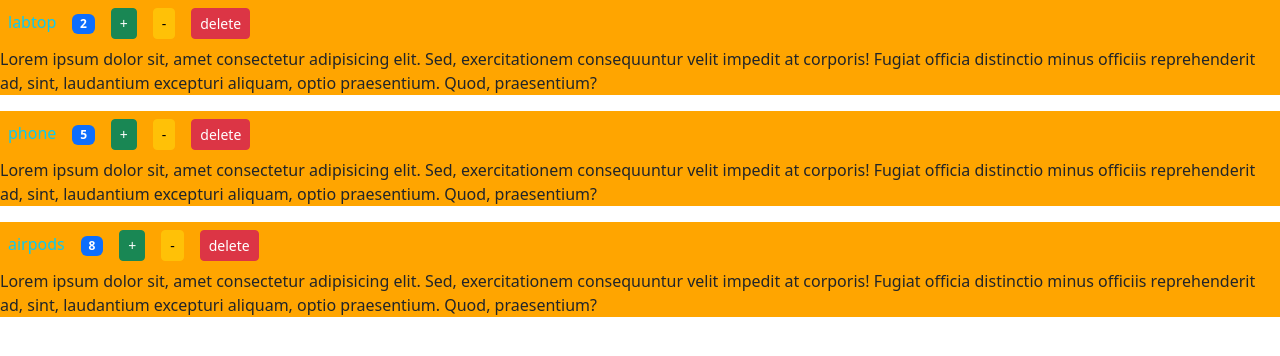
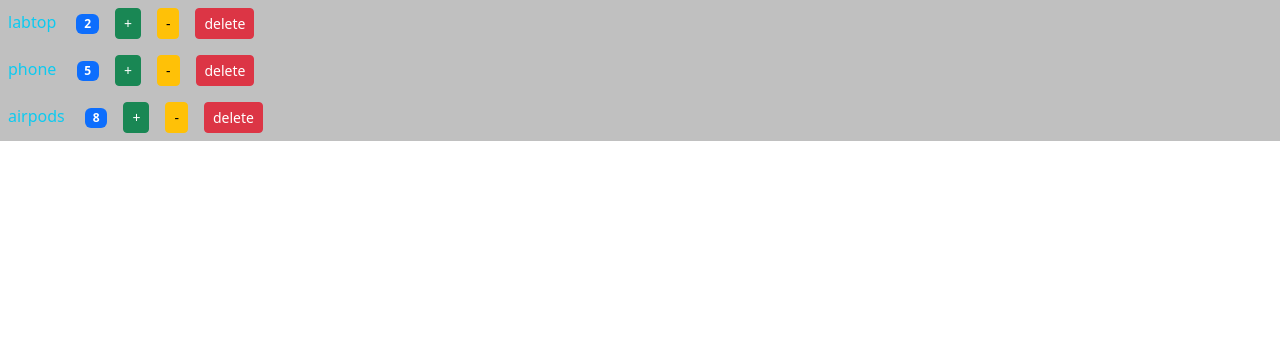
Before and after one commit to AmirTaki/react-toturial, a React (Create React App) app: page / in a window 1280 px wide. Shown: the top 356 px of the page. Built offline with nearby package versions, Linux system fonts and the light colour scheme.

Commit message:
change the State of the parent ClassComponent

```diff
--- a/src/components/functional/product.jsx
+++ b/src/components/functional/product.jsx
@@ -1,6 +1,6 @@
 import { useState } from "react";
 
-const Product = ({productName, count : propCount , children}) => {
+const Product = ({productName, count : propCount }) => {
 
     const [count, setCount] = useState(propCount)
 
@@ -19,7 +19,6 @@ const Product = ({productName, count : propCount , children}) => {
 
             <button onClick = {handelDelete} className='m-2 btn btn-sm btn-danger'>delete</button>
 
-            {children}
         </div>
 
       );
--- a/src/components/functional/products.jsx
+++ b/src/components/functional/products.jsx
@@ -14,9 +14,7 @@ const Products = () => {
     <>
        {products.map((p, index) => (
 
-            <Product key = {index} count = {p.count} productName = {p.productName}>
-                <p>Lorem ipsum dolor sit, amet consectetur adipisicing elit. Sed, exercitationem consequuntur velit impedit at corporis! Fugiat officia distinctio minus officiis reprehenderit ad, sint, laudantium excepturi aliquam, optio praesentium. Quod, praesentium?</p>
-            </Product>
+            <Product key = {index} count = {p.count} productName = {p.productName} />
        ))}
     </>
 
--- a/src/components/product.jsx
+++ b/src/components/product.jsx
@@ -12,7 +12,6 @@ class Product extends Component {
 
         return (
             <div style={{backgroundColor : 'silver'}}>
-                {/* <span className='m-2 text-info' > {this.props.productName} </span> */}
 
                 <span className='m-2 text-info' > {productName} </span>
 
@@ -25,8 +24,6 @@ class Product extends Component {
                 <button onClick = {this.handelDecrement} className='m-2 btn btn-sm btn-warning '>-</button>
 
                 <button onClick = {this.handelDelete} className='m-2 btn btn-sm btn-danger'>delete</button>
-
-                {this.props.children}
 
            </div>
         )
@@ -44,7 +41,7 @@ class Product extends Component {
         this.setState({count : count - 1})
     }
     handelDelete = () =>{
-        console.log('Delete')
+        this.props.onDelete(this.props.id)
     }
 
     format (){
--- a/src/components/products.jsx
+++ b/src/components/products.jsx
@@ -14,16 +14,18 @@ class Products extends Component {
         <>
             {this.state.prodects.map((p, index) => (
 
-              // <Product key = {index} productName = {p.productName} count = {p.count} />
-
-                <Product key = {index} productName = {p.productName} count = {p.count} >
-                   <p>Lorem ipsum dolor sit amet consectetur adipisicing elit. Eum eveniet pariatur animi, nulla iure placeat consequatur dolores minima maiores nobis quasi recusandae ea voluptates quas voluptas fuga omnis quae quam.</p>
-                </Product>
+              <Product onDelete = {this.handleDelte} id = {p.id} key = {index} productName = {p.productName} count = {p.count} />
 
             ))}
         </>
         )
     }
+
+    // method delete
+   handleDelte = (prouductId) => {
+       const newProduct =   this.state.prodects.filter(p => p.id !== prouductId)
+       this.setState({prodects : newProduct})
+   }
 }
 
 export default Products;
--- a/src/index.js
+++ b/src/index.js
@@ -5,8 +5,8 @@ import reportWebVitals from './reportWebVitals';
 import 'bootstrap/dist/css/bootstrap.min.css' //css : bootstrap
 
 
-// import Products from "./components/products";
-import Products from "./components/functional/products";
+import Products from "./components/products";
+// import Products from "./components/functional/products";
 
 
 
```
